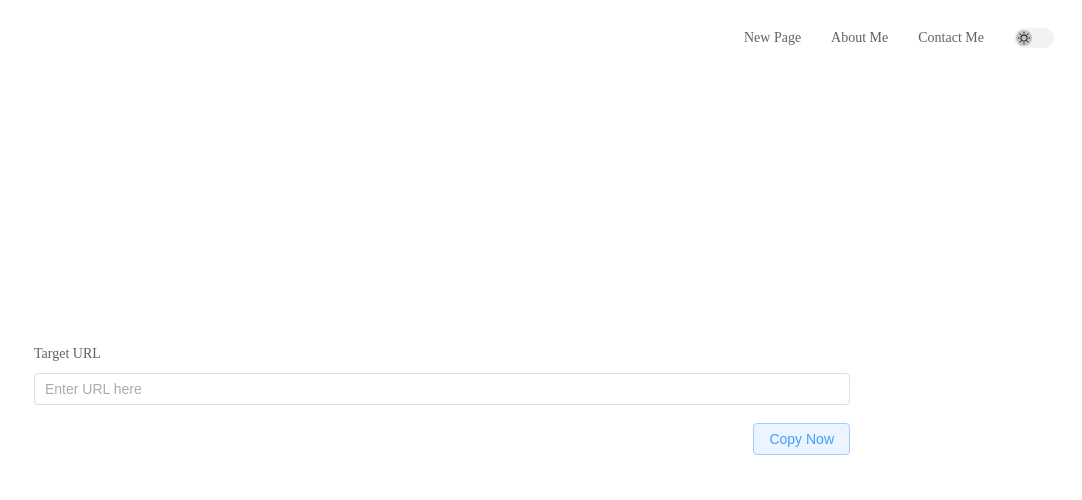
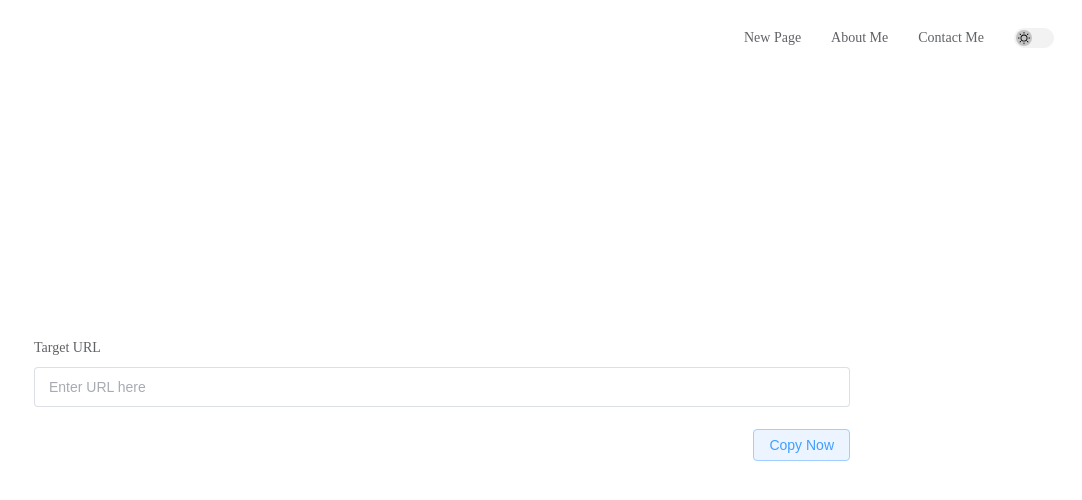
Before and after one commit to zcluu/RedirectNewPage, a Vue app: page /#/new in a window 1280 px wide. Shown: the top 500 px of the page, without its empty margins (198-1280 px from the left). Built offline with nearby package versions, Linux system fonts and the light colour scheme.

Commit message:
fix: fix bug

```diff
--- a/src/views/CreateNewURLView.vue
+++ b/src/views/CreateNewURLView.vue
@@ -10,8 +10,7 @@ const copyToClipboard = async () => {
       return;
     }
 
-    const currentUrl = new URL(window.location.origin + window.location.hash);
-    currentUrl.searchParams.set("to", target_url.value);
+    const currentUrl = new URL(window.location.origin + '#/' + '?to=' + target_url.value);
 
     if (navigator.clipboard && navigator.clipboard.writeText) {
       await navigator.clipboard.writeText(currentUrl.toString());
@@ -39,12 +38,13 @@ const copyToClipboard = async () => {
     <el-row style="width: 100%;">
       <el-col :xs="2" :sm="2" :lg="4"></el-col>
       <el-col :xs="20" :sm="20" :lg="16">
-        <el-form style="justify-content: center;" @submit="()=>{copyToClipboard();return false;}">
-          <el-form-item label="Target URL" label-position="top" style="width: 100%;">
+        <el-form style="justify-content: center;" @submit.prevent="()=>{copyToClipboard();}">
+          <el-form-item label="Target URL" label-position="top" style="width: 100%;" size="large">
             <el-input
                 style="width: 100%;"
                 v-model="target_url"
                 placeholder="Enter URL here"
+                size="large"
             ></el-input>
           </el-form-item>
           <el-form-item>
```
